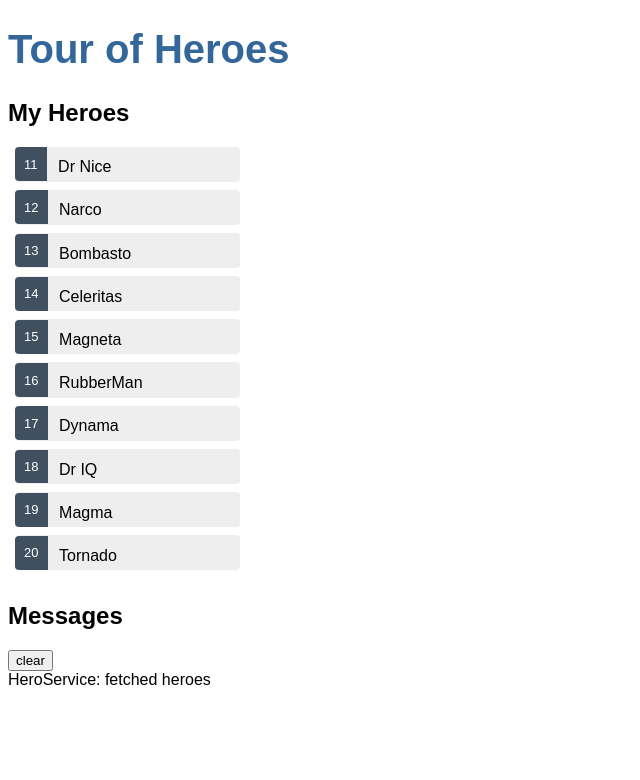
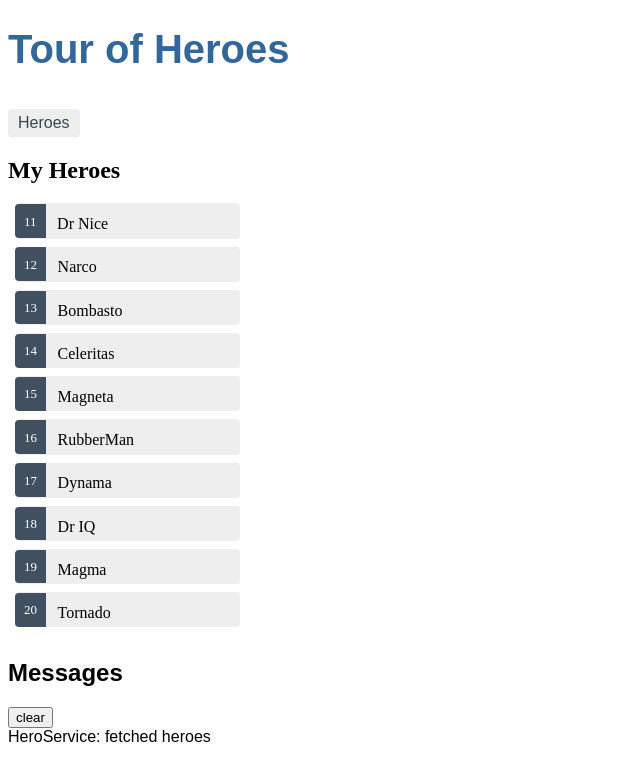
Before and after one commit to zvonimirpetrovic/heroes-app, an Angular app: page /heroes in a window 1280 px wide. Shown: the top 780 px of the page, without its empty margins (0-640 px from the left). Built offline with nearby package versions, Linux system fonts and the light colour scheme.

Commit message:
Generate dashboard component, added /heroes route

```diff
--- a/src/app/app.component.css
+++ b/src/app/app.component.css
@@ -20,3 +20,21 @@
   * {
     font-family: Arial, Helvetica, sans-serif;
   }
+  nav a {
+    padding: 5px 10px;
+    text-decoration: none;
+    margin-top: 10px;
+    display: inline-block;
+    background-color: #eee;
+    border-radius: 4px;
+  }
+  nav a:visited, a:link {
+    color: #334953;
+  }
+  nav a:hover {
+    color: #039be5;
+    background-color: #cfd8dc;
+  }
+  nav a.active {
+    color: #039be5;
+  }
--- a/src/app/app.component.html
+++ b/src/app/app.component.html
@@ -1,3 +1,6 @@
 <h1>{{title}}</h1>
-<app-heroes></app-heroes>
+<nav>
+    <a routerLink="/heroes">Heroes</a>
+</nav>
+<router-outlet></router-outlet>
 <app-messages></app-messages>
--- a/src/app/app.module.ts
+++ b/src/app/app.module.ts
@@ -7,13 +7,15 @@
 import { HeroDetailComponent } from './hero-detail/hero-detail.component';
 import { MessagesComponent } from './messages/messages.component';
 import { AppRoutingModule } from './app-routing.module';
+import { DashboardComponent } from './dashboard/dashboard.component';
 
 @NgModule({
   declarations: [
     AppComponent,
     HeroesComponent,
     HeroDetailComponent,
-    MessagesComponent
+    MessagesComponent,
+    DashboardComponent
   ],
   imports: [
     BrowserModule,
--- /dev/null
+++ b/src/app/dashboard/dashboard.component.html
@@ -0,0 +1 @@
+<p>dashboard works!</p>
--- /dev/null
+++ b/src/app/dashboard/dashboard.component.ts
@@ -0,0 +1,15 @@
+import { Component, OnInit } from '@angular/core';
+
+@Component({
+  selector: 'app-dashboard',
+  templateUrl: './dashboard.component.html',
+  styleUrls: ['./dashboard.component.css']
+})
+export class DashboardComponent implements OnInit {
+
+  constructor() { }
+
+  ngOnInit() {
+  }
+
+}
```
Also changed, not shown: src/app/dashboard/dashboard.component.css (added), 1 other file (tests, documents, lock files or other folders).
